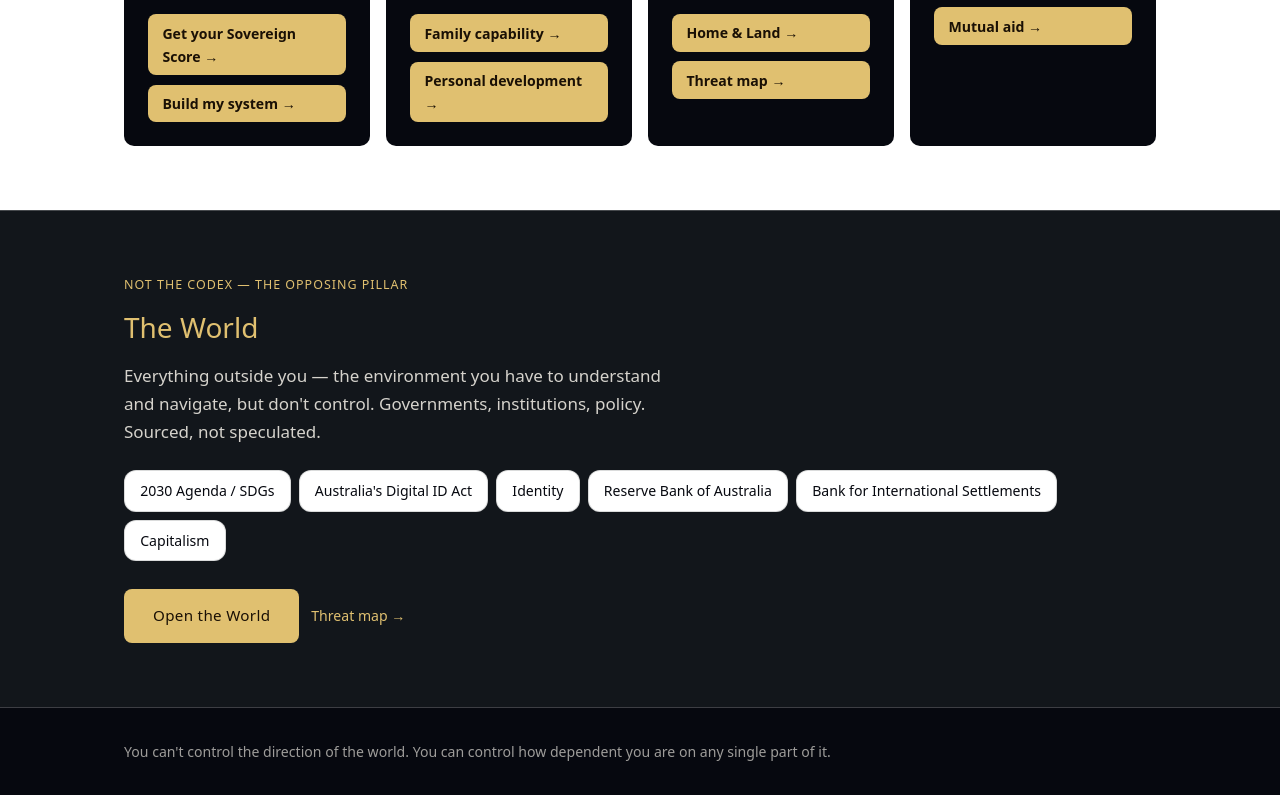
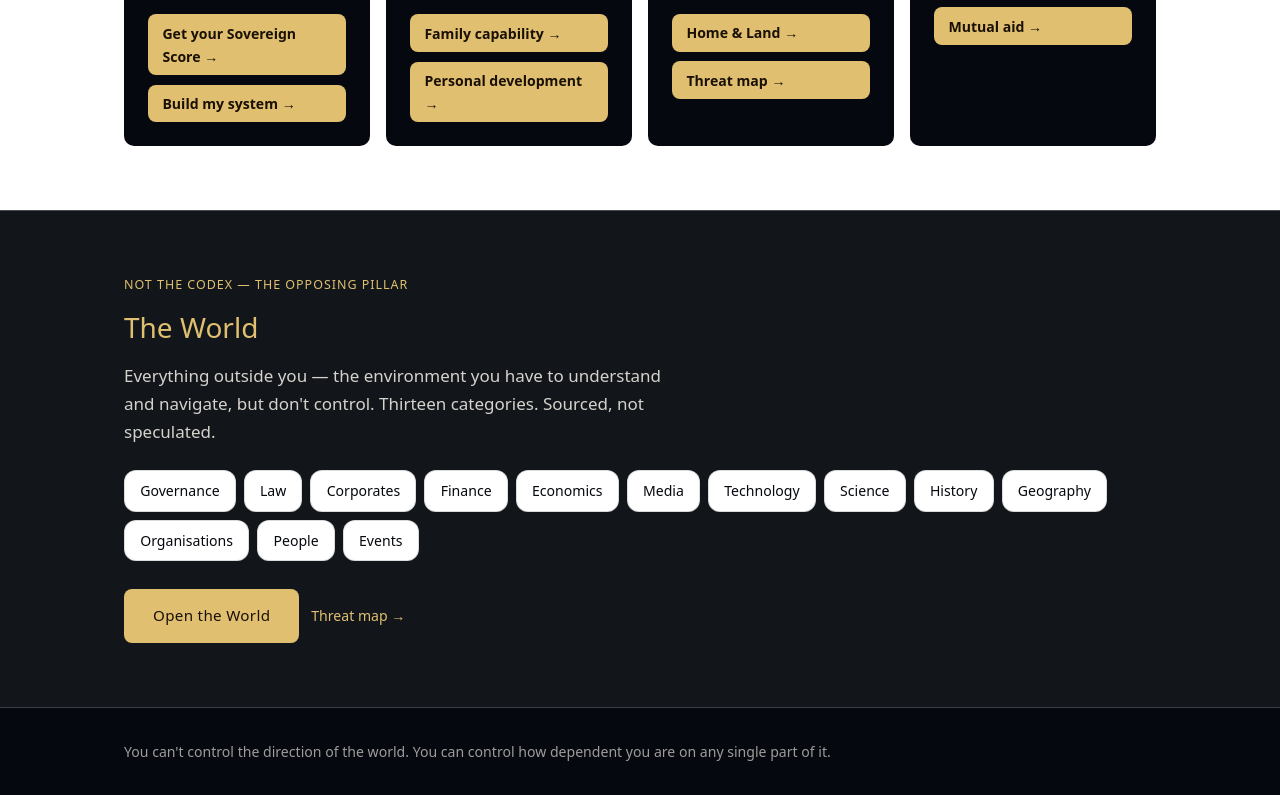
Before and after one commit to ROGUEDCSS/sovereign, a Next.js app: page / in a window 1280 px wide. Shown: the part 2564-3359 px from the top of the page. Built offline with nearby package versions, Linux system fonts and the light colour scheme.

Commit message:
Update homepage World teaser to show the 13 categories, not old entity pills
Was still showing the flat individual-entity list from before the
World restructure. Now shows the same 13 category pills as /world,
linking to /world/category/[type].

```diff
--- a/src/app/page.tsx
+++ b/src/app/page.tsx
@@ -1,6 +1,6 @@
 import Link from "next/link";
 import { CODEX_BRANCHES } from "@/lib/codex";
-import { entitiesByType } from "@/lib/knowledge-graph";
+import { ENTITY_TYPES, ENTITY_TYPE_LABELS } from "@/lib/knowledge-graph";
 
 const CIVILIZATIONAL_VALUES = [
   { label: "Rule of law", text: "The law applies to everyone, including the people who make it." },
@@ -64,10 +64,6 @@ const PILLARS = [
 ];
 
 export default function Home() {
-  const worldTeaser = entitiesByType()
-    .flatMap((g) => g.entities)
-    .slice(0, 6);
-
   return (
     <main>
       <section className="container" style={{ paddingTop: "6rem", paddingBottom: "5rem", maxWidth: 760 }}>
@@ -244,17 +240,17 @@ export default function Home() {
           </h2>
           <p style={{ color: "var(--text-2)", marginBottom: "1.5rem", maxWidth: 560 }}>
             Everything outside you — the environment you have to understand and navigate, but
-            don&apos;t control. Governments, institutions, policy. Sourced, not speculated.
+            don&apos;t control. Thirteen categories. Sourced, not speculated.
           </p>
           <div style={{ display: "flex", flexWrap: "wrap", gap: "0.5rem", marginBottom: "1.75rem" }}>
-            {worldTeaser.map((e) => (
+            {ENTITY_TYPES.map((type) => (
               <Link
-                key={e.slug}
-                href={`/world/${e.slug}`}
+                key={type}
+                href={`/world/category/${type}`}
                 className="card"
                 style={{ padding: "0.5rem 0.95rem", fontSize: "var(--size-sm)", textDecoration: "none" }}
               >
-                {e.name}
+                {ENTITY_TYPE_LABELS[type]}
               </Link>
             ))}
           </div>
```
